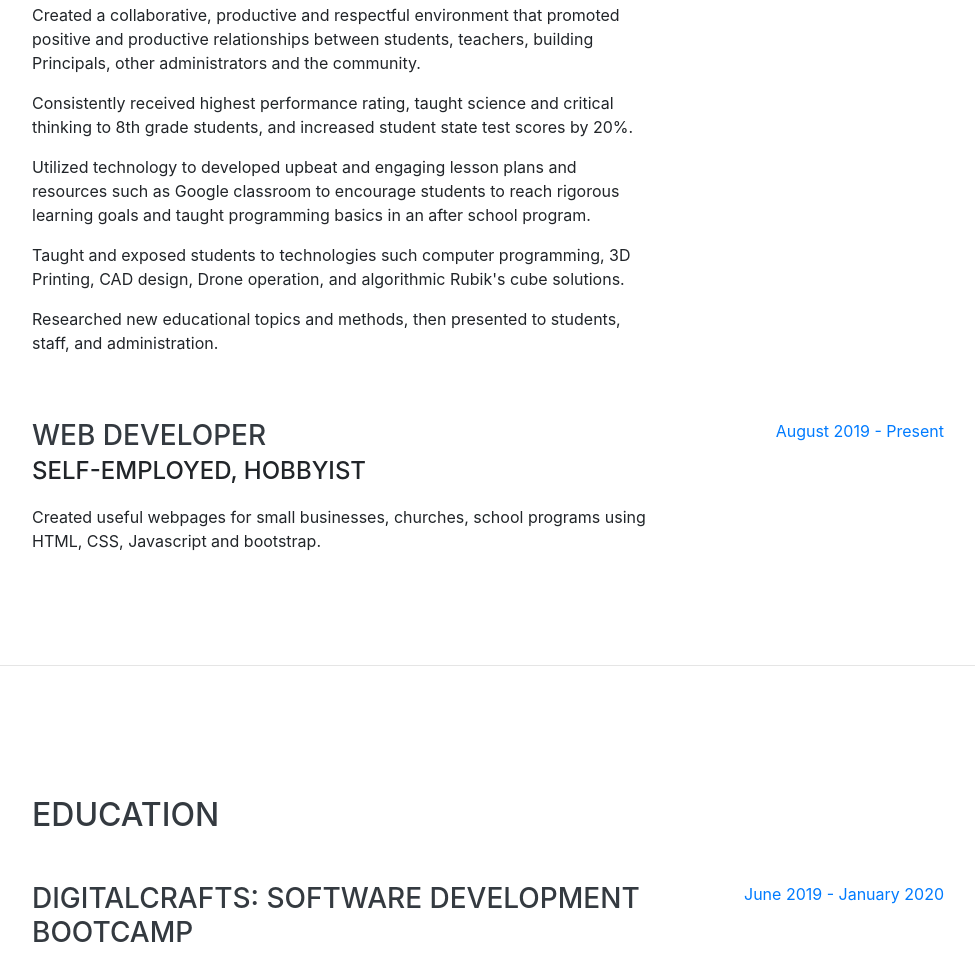
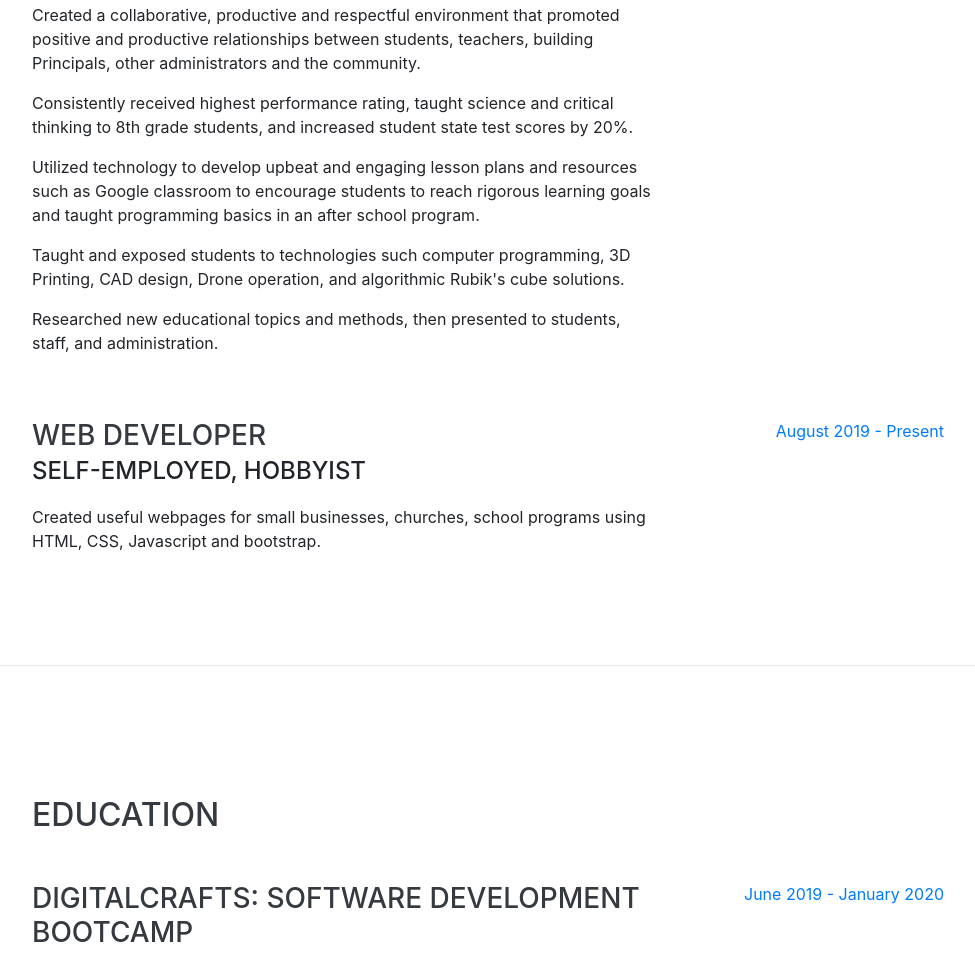
Before and after one commit to tjeve/tjeve-portfolio-update, a website with bundled scripts: page index.html in a window 1280 px wide. Shown: the part 4392-5347 px from the top of the page, without its empty margins (288-1263 px from the left). Built offline with nearby package versions, Linux system fonts and the light colour scheme; a web font is replaced by a local one.

Commit message:
fixed spelling error

```diff
--- a/index.html
+++ b/index.html
@@ -218,7 +218,7 @@
               teachers, building Principals, other administrators and the community.</p>
             <p>Consistently received highest performance rating, taught science and critical thinking to 8th grade students,
               and increased student state test scores by 20%.</p>
-            <p>Utilized technology to developed upbeat and engaging lesson plans and resources such as Google classroom to encourage students to reach
+            <p>Utilized technology to develop upbeat and engaging lesson plans and resources such as Google classroom to encourage students to reach
               rigorous learning goals and taught programming basics in an after school program.</p>
             <p>Taught and exposed students to technologies such computer programming, 3D Printing, CAD design, Drone operation, and algorithmic Rubik's cube solutions.</p>
             <p>Researched new educational topics and methods, then presented to students, staff, and administration. </p>
```
